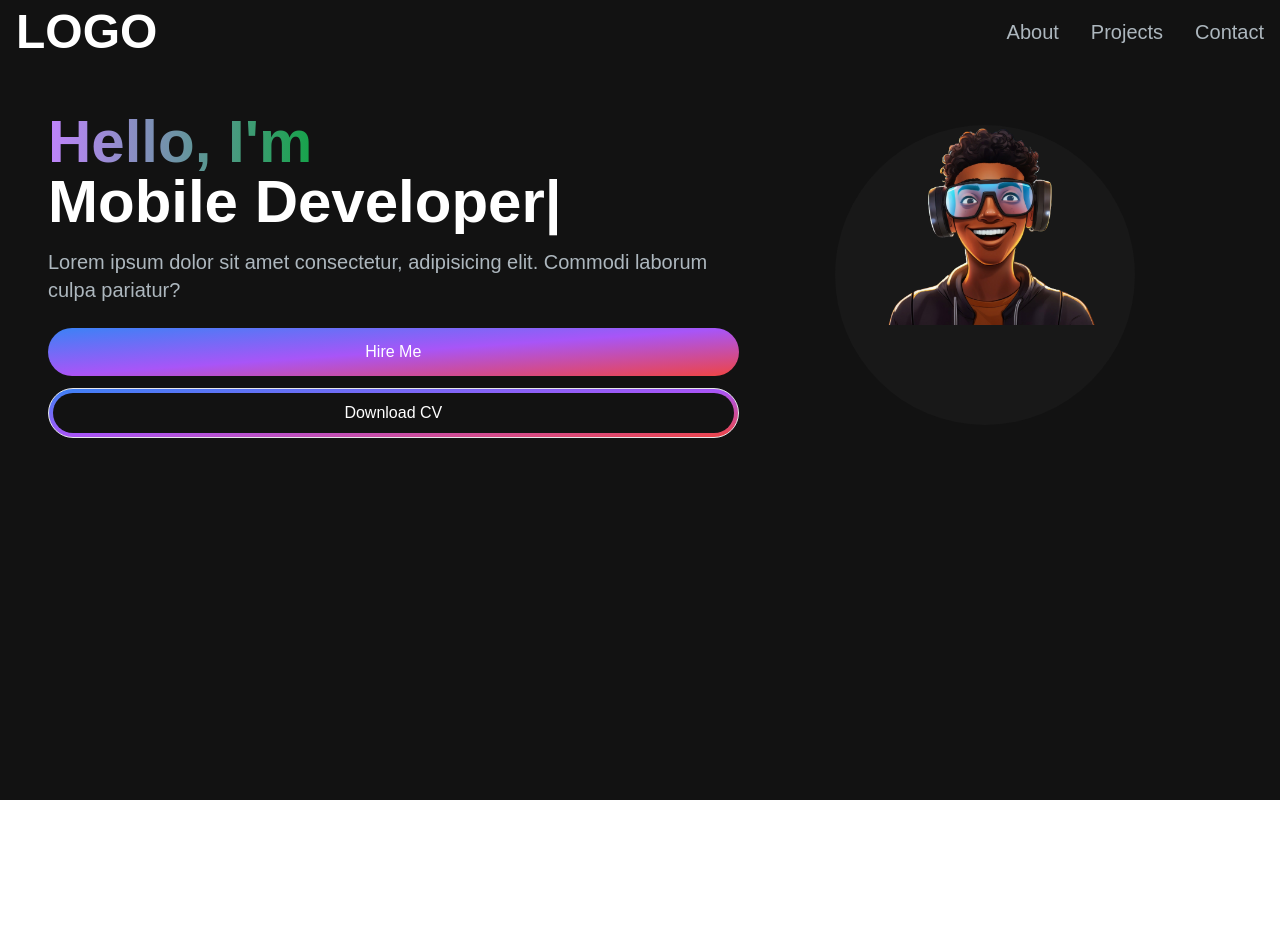
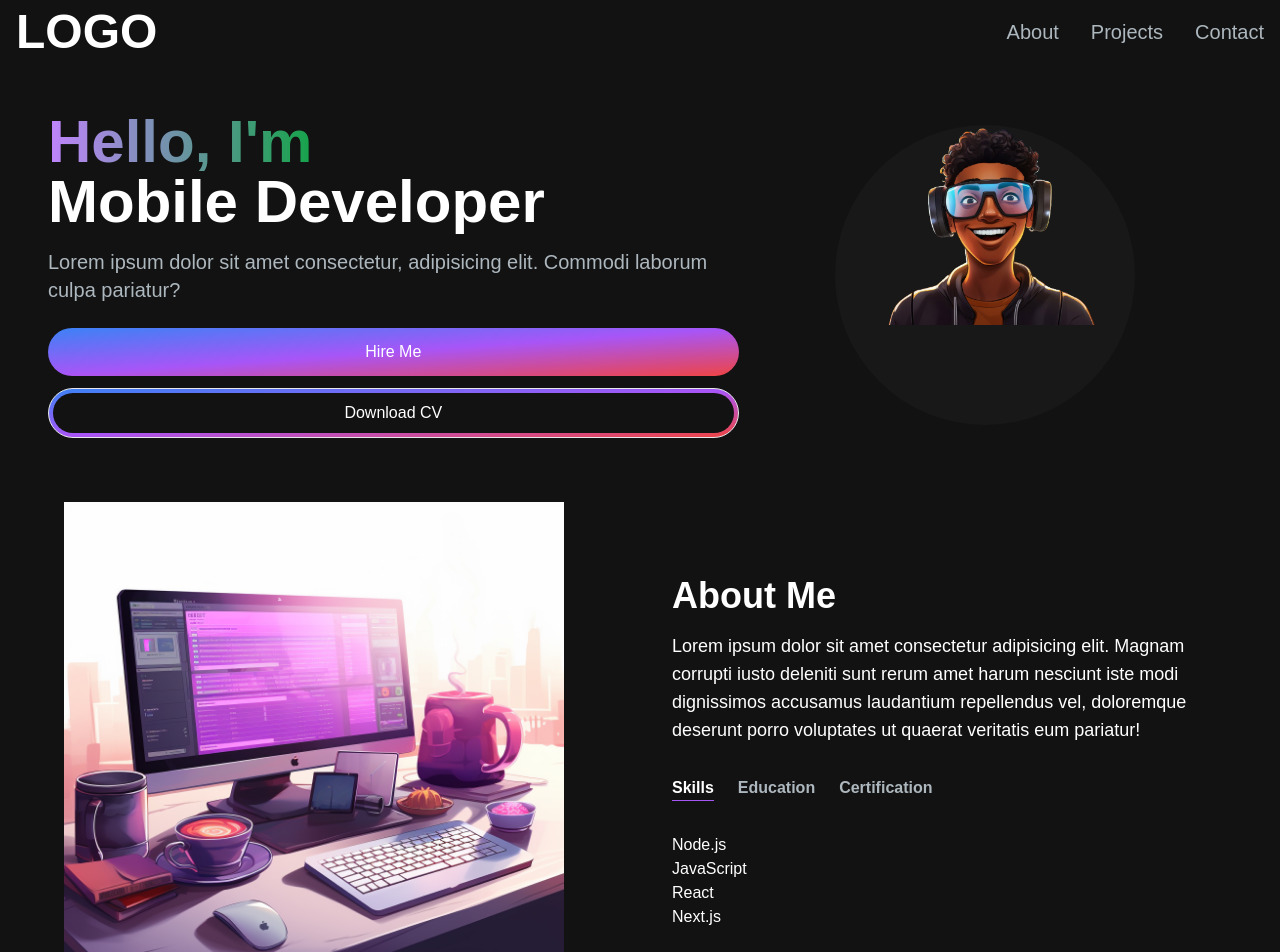
Before and after one commit to Emeka-Okpaleke/portfolio-website, a Next.js app: page / in a window 1280 px wide. Shown: the top 952 px of the page. Before the commit the page ends 800 px from the top, so only its background shows below. Built offline with nearby package versions, Linux system fonts and the light colour scheme.

Commit message:
About section completed

```diff
--- /dev/null
+++ b/src/app/components/AboutSection.tsx
@@ -0,0 +1,94 @@
+"use client";
+import React, { useState, useTransition } from "react";
+import Image from "next/image";
+import TabButton from "./TabButton";
+
+const TAB_DATA = [
+    {
+      title: "Skills",
+      id: "skills",
+      content: (
+        <ul>
+          <li>Node.js</li>
+          <li>JavaScript</li>
+          <li>React</li>
+          <li>Next.js</li>
+        </ul>
+      )
+    },
+    {
+      title: "Education",
+      id: "education",
+      content: (
+        <ul>
+          <li>Benson Idahosa University</li>
+        </ul>
+      )
+    },
+    {
+      title: "Certification",
+      id: "certification",
+      content: (
+        <ul>
+          <li>Bachelor's Degree in Engineering</li>
+        </ul>
+      )
+    }
+  ];
+
+  const AboutSection = () => {
+    const [tab, setTab] = useState("skills"); // Default to 'skills' tab
+    const [isPending, startTransition] = useTransition();
+
+    // Function to handle tab change
+    const handleTabChange = (id) => {
+      startTransition(() => {
+        setTab(id); // Update the active tab's id
+      });
+    };
+
+    return (
+      <section className="text-white">
+        <div className="md:grid md:grid-cols-2 gap-8 items-center py-8 px-4 xl:gap-16 sm:py-16 xl:py-16">
+          {/* About Image */}
+          <Image
+            src="/images/about-image.png"
+            width={500}
+            height={500}
+            alt="About Image"
+          />
+
+          {/* About Content */}
+          <div>
+            <h2 className="text-4xl font-bold text-white mb-4">About Me</h2>
+            <p className="text-base lg:text-lg">
+              Lorem ipsum dolor sit amet consectetur adipisicing elit. Magnam
+              corrupti iusto deleniti sunt rerum amet harum nesciunt iste modi
+              dignissimos accusamus laudantium repellendus vel, doloremque
+              deserunt porro voluptates ut quaerat veritatis eum pariatur!
+            </p>
+
+            {/* Tab Buttons */}
+            <div className="flex flex-row mt-8 space-x-3">
+              {TAB_DATA.map((tabItem) => (
+                <TabButton
+                  key={tabItem.id}
+                  selectTab={() => handleTabChange(tabItem.id)} // Change the tab when clicked
+                  active={tab === tabItem.id} // Highlight the active tab
+                >
+                  {tabItem.title}
+                </TabButton>
+              ))}
+            </div>
+
+            {/* Display corresponding tab content */}
+            <div className="mt-8">
+              {TAB_DATA.find((t) => t.id === tab)?.content || <p>No content available for this tab.</p>}
+            </div>
+          </div>
+        </div>
+      </section>
+    );
+  };
+
+  export default AboutSection;
--- /dev/null
+++ b/src/app/components/TabButton.tsx
@@ -0,0 +1,15 @@
+import React from 'react'
+
+const TabButton = ({ active, selectTab, children }) => {
+    const buttonClasses = active ? 'text-white border-b border-purple-500' : 'text-[#ADB7BE]';
+
+    return (
+      <button onClick={selectTab}>
+        <p className={`mr-3 font-semibold hover:text-white ${buttonClasses}`}>
+          {children}
+        </p>
+      </button>
+    );
+  };
+
+  export default TabButton;
--- a/src/app/page.tsx
+++ b/src/app/page.tsx
@@ -1,6 +1,7 @@
 import Image from "next/image";
 import HeroSection from "./components/HeroSection";
 import Navbar from "./components/Navbar";
+import AboutSection from "./components/AboutSection";
 
 export default function Home() {
   return (
@@ -8,6 +9,7 @@ export default function Home() {
         <Navbar/>
         <div className=" container mt-24 mx-auto px-12 py-4">
           <HeroSection/>
+          <AboutSection/>
         </div>
       </main>
   );
```
